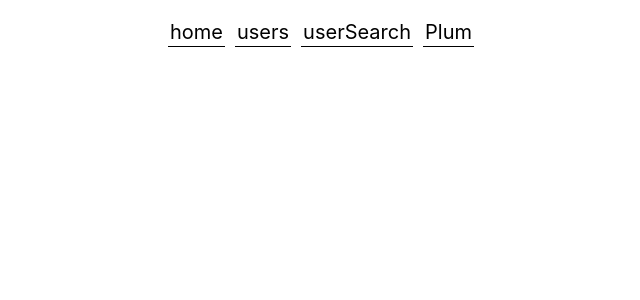
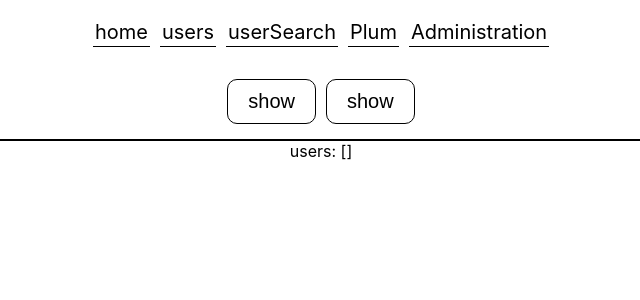
Before and after one commit to patryk-olti/Fetch, a React (Create React App) app: page /admin in a window 1280 px wide. Shown: the top 300 px of the page, without its empty margins (319-959 px from the left). Built offline with nearby package versions, Linux system fonts and the light colour scheme.

Commit message:
created Admin Page, Button Component, Container, api.js with 4 methods( get, post, patch, delete)

```diff
--- a/src/App.js
+++ b/src/App.js
@@ -6,6 +6,7 @@ import Home from './Pages/Home';
 import UsersContainer from './Containers/UsersContainer';
 import UserSearch from './Components/UserSearch';
 import PlumAnimation from './Pages/PlumAnimation';
+import Admin from './Pages/Admin';
 
 import './App.css';
 
@@ -30,6 +31,7 @@ function App() {
             <Route path="/users" element={ <UsersContainer userList={userList} />} />
             <Route path="/userSearch" element={ <UserSearch data={userList} />} />
             <Route path="/plumAnimation" element={<PlumAnimation />} />
+            <Route path="/admin" element={<Admin />} />
           </Routes>
 
 
--- /dev/null
+++ b/src/Components/Button.js
@@ -0,0 +1,24 @@
+import React from 'react';
+
+const Button = ({ content, handleClick }) => {
+
+
+    const styles = {
+        padding: '10px 20px',
+        margin: '5px',
+        border: '1px solid black',
+        borderRadius: '10px',
+        backgroundColor: 'white',
+        fontSize: '20px',
+        cursor: 'pointer'
+    }
+
+
+    return(
+        <button onClick={handleClick} style={styles} >
+            {content}
+        </button>
+    )
+}
+
+export default Button;
--- /dev/null
+++ b/src/Containers/Container.js
@@ -0,0 +1,20 @@
+import React from "react";
+
+const Container = ({ children }) => {
+
+    const styles = {
+        display: 'flex',
+        flexDirection: 'row',
+        justifyContent: 'center',
+        padding: '10px',
+        borderBottom: '2px solid black'
+    }
+
+    return(
+        <div style={styles} >
+            {children}
+        </div>
+    )
+}
+
+export default Container;
--- a/src/Containers/Menu.js
+++ b/src/Containers/Menu.js
@@ -24,6 +24,11 @@ const Menu = () => {
             id: 4,
             path: '/plumAnimation',
             content: 'Plum'
+        },
+        {
+            id: 5,
+            path: '/admin',
+            content: 'Administration'
         }
     ]
 
--- a/src/Containers/UsersContainer.js
+++ b/src/Containers/UsersContainer.js
@@ -1,11 +1,8 @@
 import React from "react";
 
 import UserList from "../Components/UserList";
-import UserSearch from "../Components/UserSearch";
 
 const UsersContainer = ({ userList }) => {
-
-
 
     return(
         <div>
--- /dev/null
+++ b/src/Pages/Admin.js
@@ -0,0 +1,34 @@
+import React, { useState } from "react";
+
+import Container from "../Containers/Container";
+import Button from "../Components/Button";
+
+import api from '../api';
+
+const Admin = () => {
+
+    const [ users , setUsers ] = useState([])
+
+    const handleClickGet = () => {
+        api.get("")
+            .then( data => setUsers(data))
+    }
+
+
+
+    return(
+        <div>
+           <Container>
+            <Button content="show" handleClick={handleClickGet}/>
+            <Button content="show" handleClick={handleClickGet}/>
+           </Container>
+
+
+            <div>
+                users: {JSON.stringify(users)}
+            </div>
+        </div>
+    )
+}
+
+export default Admin;
--- /dev/null
+++ b/src/api/index.js
@@ -0,0 +1,32 @@
+const API_URL = "users.json";
+
+function request( endpoint = "" , method = "GET", data = null ){
+
+    const config = {
+        method: method,
+        headers: {
+            "Content-type": "application/json",
+            Authorizarion: "Bearer nvnvndf"
+        }
+    };
+
+    if(method === "POST" || method === "PATCH"){
+        config.body = JSON.stringify(data);
+    }
+
+    const url = `${API_URL}${endpoint}`
+
+    return fetch( url,config ).then( response => response.json())
+}
+
+const get = ( endpoint ) => request( endpoint );
+const post = ( endpoint, data ) => request( endpoint, "POST", data );
+const patch = ( endpoint, data ) => request( endpoint, "PATCH", data );
+const _delete = ( endpoint ) => request( endpoint, "DELETE" );
+
+export default {
+    get,
+    post,
+    patch,
+    delete: _delete
+}
```
